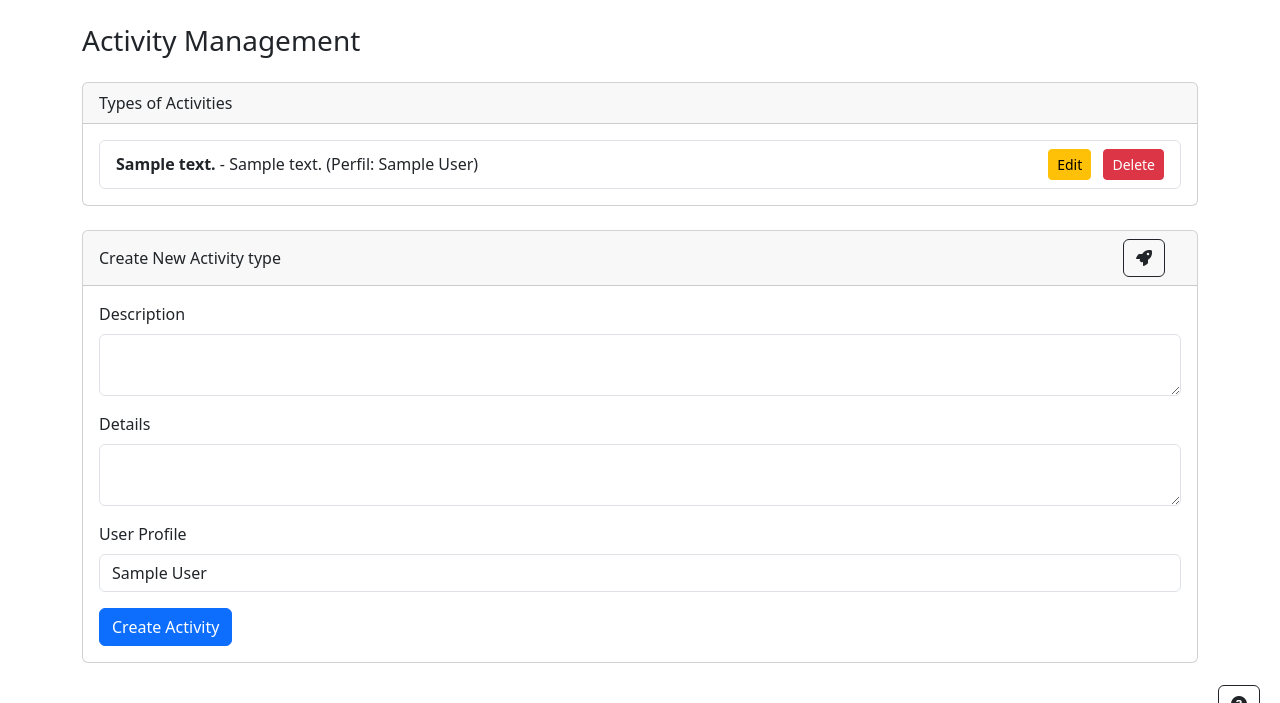
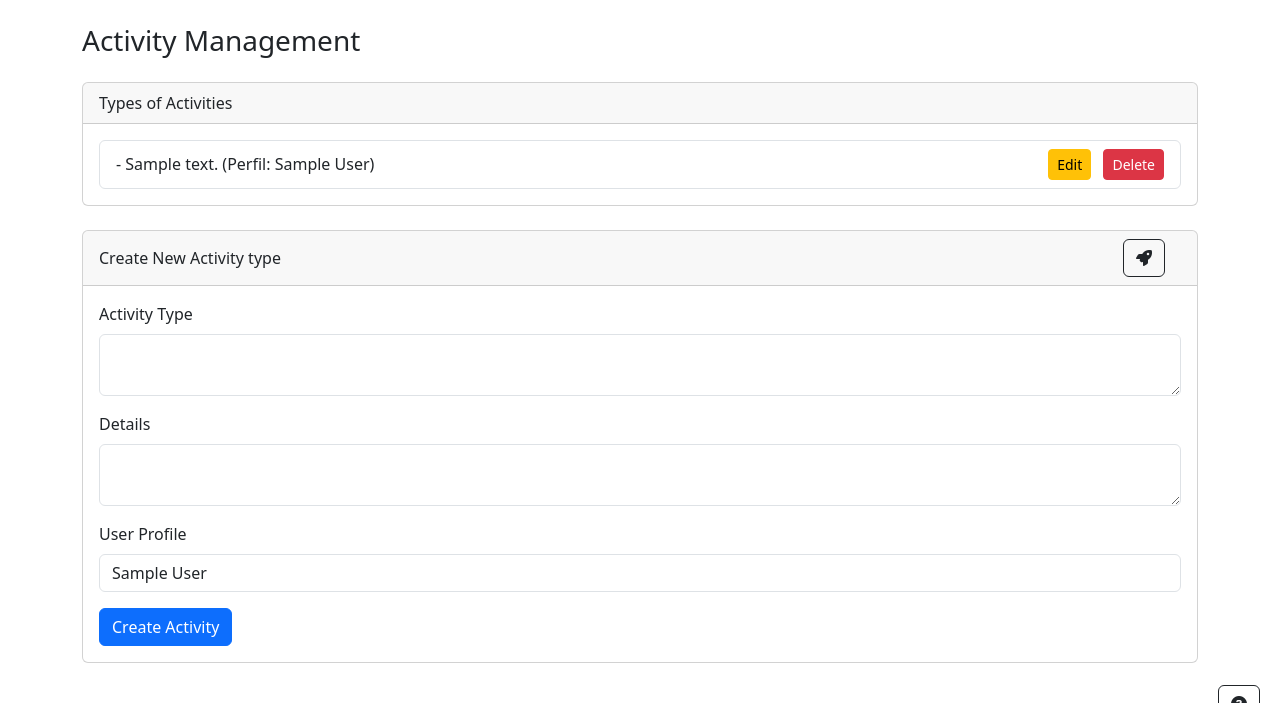
Before and after one commit to Base4Security/BUDA, a Flask app: page /activities/ in a window 1280 px wide. Shown: the part 57-760 px from the top of the page. Run offline with Flask 3, Linux system fonts and the light colour scheme; tables that the repository leaves empty hold one stand-in row (values such as "Sample post"); some libraries are stand-ins or nearby versions.

Commit message:
Added activity types prompts

```diff
--- a/app/models/activity.py
+++ b/app/models/activity.py
@@ -5,7 +5,7 @@
     id = db.Column(db.Integer, primary_key=True)
     user_profile_id = db.Column(db.Integer, db.ForeignKey('user_profiles.id'), nullable=False)
     timestamp = db.Column(db.DateTime, server_default=db.func.now())
-    description = db.Column(db.Text, nullable=False)
+    activity_type = db.Column(db.Text, nullable=False)
     details = db.Column(db.Text, nullable=True)  # JSON o string con detalles adicionales
 
     # Relación con el perfil de usuario
@@ -16,6 +16,6 @@
             'id': self.id,
             'user_profile_id': self.user_profile_id,
             'timestamp': self.timestamp.isoformat(),
-            'description': self.description,
+            'activity_type': self.activity_type,
             'details': self.details
         }
--- a/app/routes/activities.py
+++ b/app/routes/activities.py
@@ -11,20 +11,20 @@
 def manage_activities():
     if request.method == 'POST':
         # Recibir datos del formulario
-        description = request.form.get('description')
+        activity_type = request.form.get('activity_type')
         details = request.form.get('details')
         user_profile_id = int(request.form.get('user_profile_id'))
 
         # Crear y guardar la actividad
         new_activity = Activity(
-            description=description,
+            activity_type=activity_type,
             details=details,
             user_profile_id=user_profile_id
         )
         db.session.add(new_activity)
         db.session.commit()
 
-        return redirect(url_for('activity_bp.manage_activities'))
+        return redirect(url_for('activities_bp.manage_activities'))
 
     # Obtener todas las actividades y perfiles para mostrarlas
     try:
@@ -41,12 +41,12 @@
 
     if request.method == 'POST':
         # Actualizar datos de la actividad
-        activity.description = request.form.get('description')
+        activity.activity_type = request.form.get('activity_type')
         activity.details = request.form.get('details')
         activity.user_profile_id = int(request.form.get('user_profile_id'))
 
         db.session.commit()
-        return redirect(url_for('activity_bp.manage_activities'))
+        return redirect(url_for('activities_bp.manage_activities'))
 
     # Renderizar el formulario de edición con los datos de la actividad
     user_profiles = UserProfile.query.all()
@@ -57,7 +57,7 @@
     activity = Activity.query.get_or_404(activity_id)
     db.session.delete(activity)
     db.session.commit()
-    return redirect(url_for('activity_bp.manage_activities'))
+    return redirect(url_for('activities_bp.manage_activities'))
 
 @activities_bp.route('/generate', methods=['POST'])
 def generate_activity():
@@ -71,37 +71,37 @@
 
         # Recursive function to find keys regardless of case
         def search_keys(obj):
-            description = None
+            activity_type = None
             details = None
 
             if isinstance(obj, dict):
                 for key, value in obj.items():
                     key_lower = key.lower()
-                    if key_lower == "description":
-                        description = value
+                    if key_lower == "activity_type":
+                        activity_type = value
                     elif key_lower == "details":
                         details = value
                     elif isinstance(value, (dict, list)):
                         # Recursively search nested objects or lists
                         sub_result = search_keys(value)
-                        description = description or sub_result.get("description")
+                        activity_type = activity_type or sub_result.get("activity_type")
                         details = details or sub_result.get("details")
             elif isinstance(obj, list):
                 for item in obj:
                     sub_result = search_keys(item)
-                    description = description or sub_result.get("description")
+                    activity_type = activity_type or sub_result.get("activity_type")
                     details = details or sub_result.get("details")
 
-            return {"description": description, "details": details}
+            return {"activity_type": activity_type, "details": details}
 
         # Search for the keys in the parsed data
         result = search_keys(profile_data)
 
-        description = result["description"]
+        activity_type = result["activity_type"]
         details = result["details"]
 
         new_profile = Activity(
-            description=description,
+            activity_type=activity_type,
             details=details,
             user_profile_id=user_profile_id
         )
--- a/app/templates/activities.html
+++ b/app/templates/activities.html
@@ -47,8 +47,8 @@
     <div class="card-body">
         <form method="POST" action="{{ url_for('activities_bp.manage_activities') }}">
             <div class="mb-3">
-                <label for="description" class="form-label">Description</label>
-                <textarea class="form-control" id="description" name="description" rows="2" required></textarea>
+                <label for="activity_type" class="form-label">Activity Type</label>
+                <textarea class="form-control" id="activity_type" name="activity_type" rows="2" required></textarea>
             </div>
             <div class="mb-3">
                 <label for="details" class="form-label">Details</label>
@@ -73,8 +73,8 @@
 <script>
     document.getElementById('generateActivityButton').addEventListener('click', async () => {
 
-        if (document.getElementById('description').value != '' && document.getElementById('details').value != '') {
-            alert('You need to leave at least one field on blank to generate a user profile');
+        if (document.getElementById('activity_type').value != '' && document.getElementById('details').value != '') {
+            alert('You need to leave at least one field on blank to generate a new activity type');
             return;
         }
 
@@ -84,26 +84,26 @@
             return;
         }
 
-        const description = document.getElementById('description').value;
+        const activity_type = document.getElementById('activity_type').value;
         const details = document.getElementById('details').value;
 
-        const response = await fetch('/ai/generate/activities', {
+        const response = await fetch('/ai/generate/activity', {
             method: 'POST',
             headers: { 'Content-Type': 'application/json' },
             body: JSON.stringify({
                 user_profile_id: user_profile_id,
-                description: description,
+                activity_type: activity_type,
                 details: details
             }),
         });
         const result = await response.json();
 
-        document.getElementById('generateResponse').textContent = "User profile generated!" || result.error;
+        document.getElementById('generateResponse').textContent = "Activity type generated!" || result.error;
 
         jsonResult = JSON.parse(result.message);
 
-        if (document.getElementById('description').value == '') {
-            document.getElementById('description').value = jsonResult.description;
+        if (document.getElementById('activity_type').value == '') {
+            document.getElementById('activity_type').value = jsonResult.activity_type;
         }
         if (document.getElementById('details').value == '') {
             document.getElementById('details').value = jsonResult.details;
```
Also changed, not shown: app/routes/ai_integration.py (+40 -0 lines).
